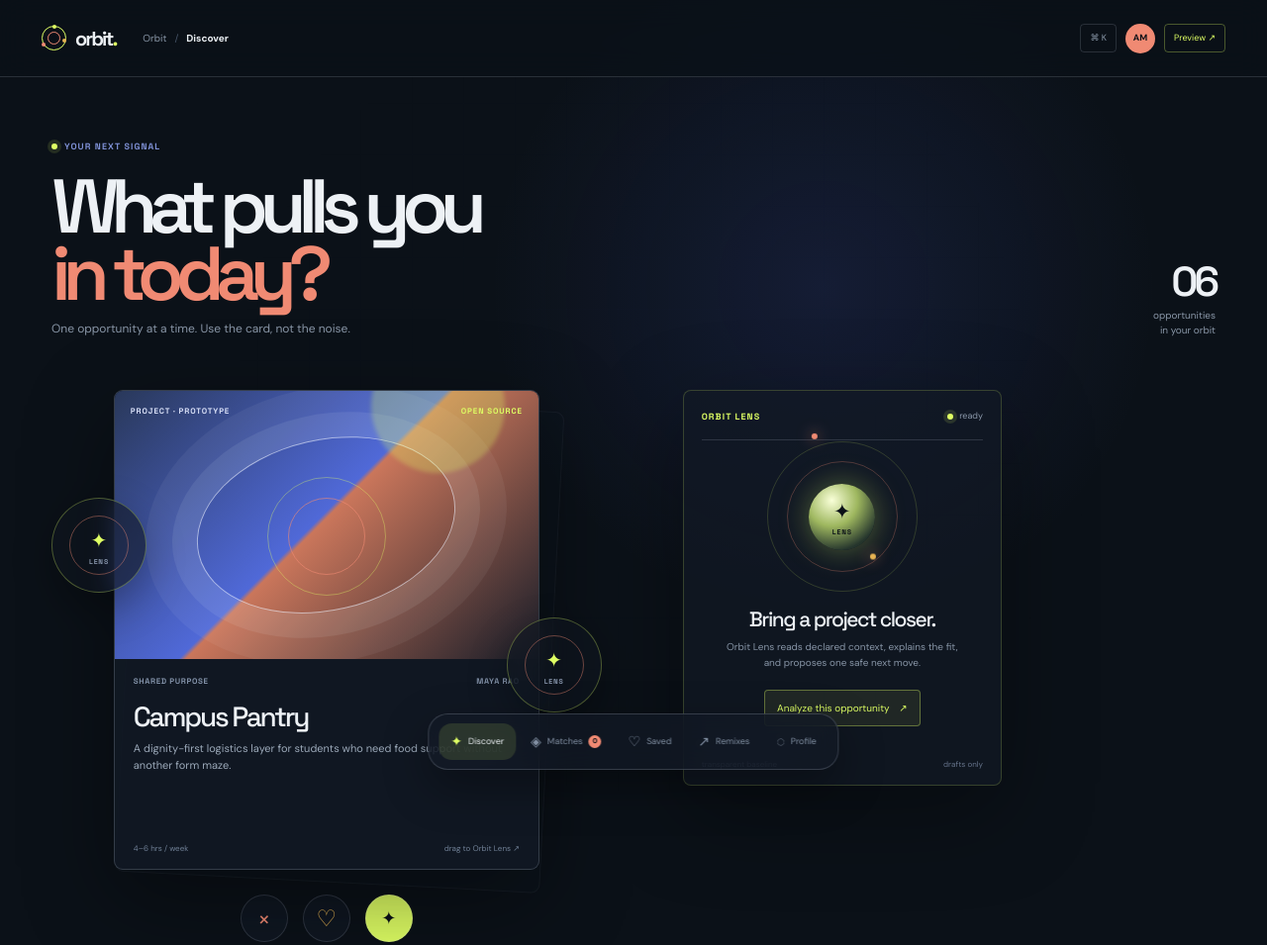
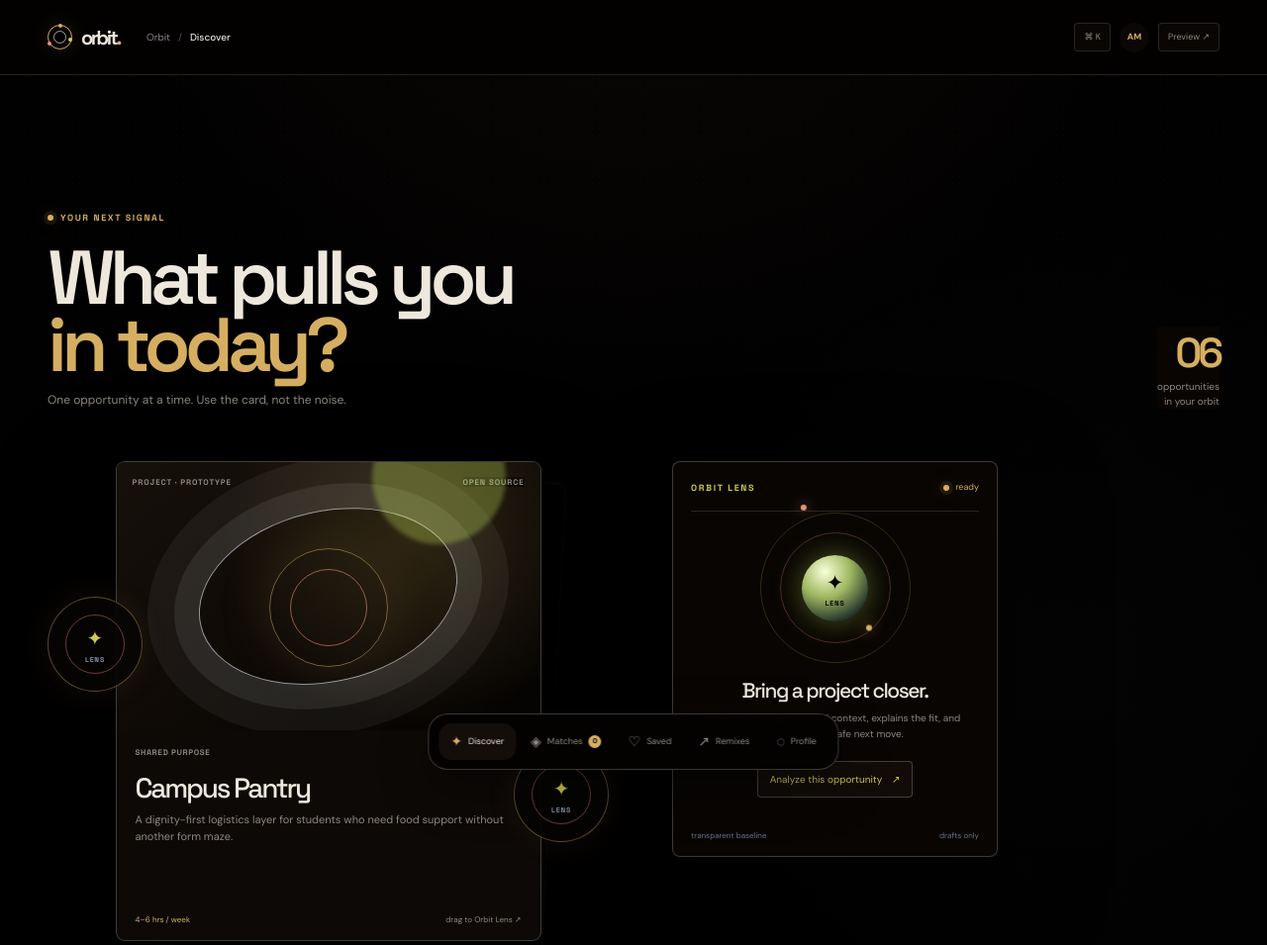
Before and after one commit to Puttameher/orbit-tinder-for-projects, a website: page public/app.html in a window 1280 px wide. Shown: the top 955 px of the page at 99% size. Drawn offline with Linux system fonts and the light colour scheme; no server answers.

Commit message:
feat: refine app with premium black theme

```diff
--- a/package.json
+++ b/package.json
@@ -8,7 +8,7 @@
     "start": "node server.js",
     "dev": "node server.js",
     "test": "node --test",
-    "check": "node --check server.js && node --check public/app.js"
+    "check": "node --check server.js && node --check public/app.js && node --check public/app-shell.js"
   },
   "engines": {
     "node": ">=22.0.0"
--- /dev/null
+++ b/public/app-premium.css
@@ -0,0 +1,512 @@
+:root {
+  --bg: oklch(0.105 0.008 68);
+  --bg-deep: oklch(0.078 0.006 68);
+  --panel: oklch(0.145 0.009 68);
+  --panel2: oklch(0.185 0.012 68);
+  --bone: oklch(0.93 0.016 78);
+  --muted: oklch(0.63 0.015 78);
+  --line: oklch(0.91 0.014 78 / 0.14);
+  --line-strong: oklch(0.91 0.014 78 / 0.24);
+  --lime: oklch(0.82 0.135 105);
+  --coral: oklch(0.74 0.105 42);
+  --cobalt: oklch(0.58 0.09 286);
+  --gold: oklch(0.77 0.105 82);
+  --shadow: 0 32px 100px oklch(0 0 0 / 0.6);
+}
+
+html,
+body {
+  background: var(--bg-deep);
+}
+
+body {
+  background:
+    radial-gradient(circle at 50% -12%, oklch(0.3 0.024 78 / 0.17), transparent 34rem),
+    radial-gradient(circle at 84% 48%, oklch(0.25 0.032 286 / 0.08), transparent 30rem),
+    var(--bg-deep);
+  color: var(--bone);
+}
+
+button,
+input,
+select,
+textarea {
+  color: inherit;
+}
+
+button:focus-visible,
+input:focus-visible,
+select:focus-visible,
+textarea:focus-visible {
+  outline-color: var(--gold);
+}
+
+.app-noise {
+  opacity: 0.09;
+  background-image: radial-gradient(oklch(0.96 0.02 78 / 0.34) 0.65px, transparent 0.65px);
+  background-size: 7px 7px;
+  mask-image: linear-gradient(to bottom, black, transparent 82%);
+}
+
+.app-topbar {
+  height: 76px;
+  padding: 0 48px;
+  border-bottom-color: var(--line);
+  background: oklch(0.09 0.007 68 / 0.94);
+  backdrop-filter: blur(18px);
+}
+
+.app-brand {
+  color: var(--bone);
+  letter-spacing: -0.12em;
+}
+
+.app-brand strong span {
+  color: var(--gold);
+}
+
+.app-mark {
+  border-color: var(--gold);
+  box-shadow: 0 0 22px oklch(0.77 0.105 82 / 0.16);
+}
+
+.app-mark:before {
+  border-color: var(--bone);
+  opacity: 0.7;
+}
+
+.app-mark i {
+  background: var(--gold);
+}
+
+.app-mark i:nth-child(2) {
+  background: var(--coral);
+}
+
+.app-mark i:nth-child(3) {
+  background: var(--lime);
+}
+
+.app-breadcrumb {
+  color: var(--muted);
+}
+
+.app-breadcrumb b {
+  color: var(--bone);
+  font-weight: 500;
+}
+
+.command-key,
+.icon-button,
+.return-link {
+  border-color: var(--line);
+  background: oklch(0.14 0.01 68 / 0.82);
+}
+
+.command-key:hover,
+.icon-button:hover,
+.return-link:hover {
+  border-color: var(--line-strong);
+  background: var(--panel2);
+}
+
+.icon-button {
+  color: var(--gold);
+}
+
+.return-link {
+  color: var(--muted);
+}
+
+.app-main {
+  max-width: 1440px;
+  padding: 74px 48px 160px;
+}
+
+.eyebrow {
+  color: var(--gold);
+  letter-spacing: 0.18em;
+}
+
+.eyebrow i,
+.agent-state i {
+  background: var(--gold);
+  box-shadow: 0 0 0 4px oklch(0.77 0.105 82 / 0.1), 0 0 18px oklch(0.77 0.105 82 / 0.35);
+}
+
+.app-heading,
+.secondary-heading {
+  border-bottom-color: var(--line);
+}
+
+.app-heading h1,
+.secondary-heading h1 {
+  color: var(--bone);
+  letter-spacing: -0.075em;
+}
+
+.app-heading h1 em,
+.secondary-heading h1 em {
+  color: var(--gold);
+}
+
+.app-heading p,
+.secondary-heading p {
+  color: var(--muted);
+}
+
+.orbit-count {
+  border-color: var(--line);
+  background: oklch(0.13 0.009 68 / 0.82);
+}
+
+.orbit-count b {
+  color: var(--gold);
+}
+
+.orbit-count span {
+  color: var(--muted);
+}
+
+.discover-grid {
+  gap: 64px;
+}
+
+.deck-stage {
+  min-height: 760px;
+}
+
+.deck-stage::before {
+  background: radial-gradient(circle, oklch(0.77 0.105 82 / 0.09), transparent 67%);
+  filter: blur(20px);
+}
+
+.corner-lens {
+  border-color: oklch(0.77 0.105 82 / 0.4);
+  background: oklch(0.12 0.008 68 / 0.82);
+  color: var(--gold);
+  box-shadow: 0 0 32px oklch(0.77 0.105 82 / 0.08);
+}
+
+.corner-lens:hover,
+.corner-lens.active {
+  border-color: var(--gold);
+  background: oklch(0.2 0.015 68);
+  box-shadow: 0 0 34px oklch(0.77 0.105 82 / 0.18);
+}
+
+.deck-stack {
+  filter: drop-shadow(0 36px 45px oklch(0 0 0 / 0.52));
+}
+
+.project-card {
+  border-color: var(--line-strong);
+  background: var(--panel);
+  box-shadow: var(--shadow);
+}
+
+.behind-card {
+  background: oklch(0.12 0.008 68);
+  border-color: var(--line);
+}
+
+.main-card:hover {
+  border-color: oklch(0.77 0.105 82 / 0.5);
+}
+
+.project-art {
+  background:
+    radial-gradient(circle at 70% 28%, oklch(0.8 0.12 88 / 0.16), transparent 12rem),
+    linear-gradient(140deg, oklch(0.18 0.015 68), oklch(0.11 0.008 68));
+}
+
+.project-art.research {
+  background:
+    radial-gradient(circle at 66% 32%, oklch(0.58 0.09 286 / 0.22), transparent 12rem),
+    linear-gradient(140deg, oklch(0.17 0.015 68), oklch(0.1 0.008 68));
+}
+
+.project-art.climate {
+  background:
+    radial-gradient(circle at 66% 32%, oklch(0.82 0.135 105 / 0.16), transparent 12rem),
+    linear-gradient(140deg, oklch(0.17 0.015 68), oklch(0.1 0.008 68));
+}
+
+.art-kicker,
+.art-stage,
+.project-meta,
+.project-card-footer,
+.swipe-hint {
+  color: var(--muted);
+}
+
+.art-stage {
+  border-color: var(--line-strong);
+  background: oklch(0.1 0.008 68 / 0.62);
+}
+
+.art-orbit {
+  border-color: oklch(0.77 0.105 82 / 0.5);
+  box-shadow: 0 0 60px oklch(0.77 0.105 82 / 0.12);
+}
+
+.art-orbit::after {
+  background: var(--gold);
+  box-shadow: 0 0 18px var(--gold);
+}
+
+.project-content h2 {
+  color: var(--bone);
+}
+
+.project-content p {
+  color: var(--muted);
+}
+
+.project-tags span {
+  border-color: var(--line);
+  background: oklch(0.12 0.008 68 / 0.85);
+  color: var(--bone);
+}
+
+.project-card-footer {
+  border-top-color: var(--line);
+}
+
+.project-card-footer span:first-child {
+  color: var(--gold);
+}
+
+.swipe-control {
+  border-color: var(--line-strong);
+  background: oklch(0.145 0.009 68);
+  color: var(--bone);
+  box-shadow: 0 12px 28px oklch(0 0 0 / 0.22);
+}
+
+.swipe-control:hover {
+  transform: translateY(-3px);
+  border-color: var(--gold);
+  background: var(--panel2);
+}
+
+.swipe-control.pass:hover {
+  color: var(--coral);
+}
+
+.swipe-control.save:hover,
+.swipe-control.like:hover {
+  color: var(--gold);
+}
+
+.lens-panel {
+  border-color: var(--line-strong);
+  background: oklch(0.125 0.009 68 / 0.96);
+  box-shadow: var(--shadow);
+}
+
+.lens-panel-head,
+.analysis-result,
+.lens-panel-footer {
+  border-color: var(--line);
+}
+
+.agent-state {
+  color: var(--gold);
+}
+
+.lens-copy strong,
+.analysis-result h3,
+.analysis-result small {
+  color: var(--bone);
+}
+
+.lens-copy p,
+.analysis-result p,
+.analysis-score span,
+.analysis-list span,
+.analysis-next {
+  color: var(--muted);
+}
+
+.lens-copy button,
+.analysis-next {
+  border-color: var(--line-strong);
+  background: oklch(0.16 0.012 68);
+}
+
+.lens-copy button:hover {
+  border-color: var(--gold);
+  color: var(--gold);
+}
+
+.analysis-score b,
+.analysis-list i {
+  color: var(--gold);
+}
+
+.analysis-score b {
+  font-variant-numeric: tabular-nums;
+}
+
+.analysis-list div {
+  border-bottom-color: var(--line);
+}
+
+.bottom-nav {
+  border-color: var(--line-strong);
+  background: oklch(0.1 0.008 68 / 0.96);
+  box-shadow: 0 18px 50px oklch(0 0 0 / 0.42);
+  backdrop-filter: blur(18px);
+}
+
+.bottom-nav button {
+  color: var(--muted);
+}
+
+.bottom-nav button:hover,
+.bottom-nav button.active {
+  color: var(--bone);
+  background: oklch(0.17 0.012 68);
+}
+
+.bottom-nav button.active i {
+  color: var(--gold);
+}
+
+.bottom-nav button b {
+  background: var(--gold);
+  color: oklch(0.12 0.008 68);
+}
+
+.collection-card,
+.remix-row,
+.profile-form {
+  border-color: var(--line);
+  background: oklch(0.135 0.009 68);
+}
+
+.collection-card:hover,
+.remix-row:hover {
+  border-color: var(--line-strong);
+  background: oklch(0.17 0.012 68);
+}
+
+.collection-art {
+  background:
+    radial-gradient(circle at 72% 24%, oklch(0.77 0.105 82 / 0.16), transparent 10rem),
+    oklch(0.1 0.008 68);
+}
+
+.collection-card h3,
+.remix-row h3,
+.profile-form label {
+  color: var(--bone);
+}
+
+.collection-card p,
+.remix-row p {
+  color: var(--muted);
+}
+
+.collection-card button,
+.remix-row button,
+.save-profile {
+  border-color: var(--line-strong);
+  background: oklch(0.18 0.014 68);
+  color: var(--gold);
+}
+
+.collection-card button:hover,
+.remix-row button:hover,
+.save-profile:hover {
+  border-color: var(--gold);
+  background: oklch(0.23 0.02 68);
+}
+
+.profile-form input,
+.profile-form textarea,
+.profile-form select {
+  border-color: var(--line);
+  background: oklch(0.095 0.007 68);
+  color: var(--bone);
+}
+
+.profile-form input::placeholder,
+.profile-form textarea::placeholder {
+  color: oklch(0.54 0.012 78);
+}
+
+.empty-state {
+  border-color: var(--line-strong);
+  background: oklch(0.12 0.008 68);
+}
+
+.empty-state strong {
+  color: var(--bone);
+}
+
+.toast {
+  border-color: var(--line-strong);
+  background: oklch(0.13 0.009 68 / 0.98);
+  box-shadow: var(--shadow);
+}
+
+.toast strong {
+  color: var(--gold);
+}
+
+@media (max-width: 900px) {
+  .app-topbar {
+    padding: 0 24px;
+  }
+
+  .app-main {
+    padding: 54px 24px 140px;
+  }
+
+  .discover-grid {
+    gap: 34px;
+  }
+}
+
+@media (max-width: 640px) {
+  .app-topbar {
+    height: 68px;
+    padding: 0 16px;
+    gap: 14px;
+  }
+
+  .app-breadcrumb,
+  .return-link,
+  .command-key {
+    display: none;
+  }
+
+  .app-actions {
+    margin-left: auto;
+  }
+
+  .app-main {
+    padding: 38px 16px 130px;
+  }
+
+  .app-heading h1,
+  .secondary-heading h1 {
+    font-size: 46px;
+  }
+
+  .orbit-count {
+    display: none;
+  }
+
+  .deck-stage {
+    min-height: 660px;
+  }
+
+  .bottom-nav {
+    left: 12px;
+    right: 12px;
+    bottom: 12px;
+  }
+}
--- a/public/app.html
+++ b/public/app.html
@@ -10,6 +10,7 @@
     <link href="https://fonts.googleapis.com/css2?family=DM+Sans:wght@400;500;600;700&family=Space+Grotesk:wght@500;600;700&display=swap" rel="stylesheet" />
     <link rel="stylesheet" href="/app-shell.css" />
     <link rel="stylesheet" href="/app-shell-extra.css" />
+    <link rel="stylesheet" href="/app-premium.css" />
   </head>
   <body>
     <div class="app-noise"></div>
```
